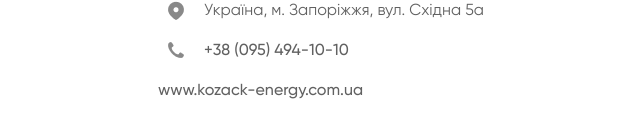
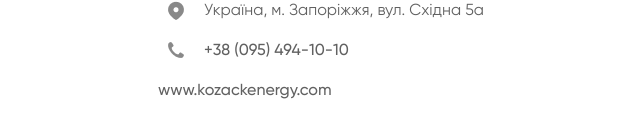
Before and after one commit to Serge12333/kozack, a React (Create React App) app: page / in a window 1280 px wide. Shown: the part 3531-3669 px from the top of the page, without its empty margins (319-959 px from the left). Built offline with nearby package versions, Linux system fonts and the light colour scheme.

Commit message:
web-site

```diff
--- a/src/site-content/Footer/footer.js
+++ b/src/site-content/Footer/footer.js
@@ -114,7 +114,7 @@
               <img src={Call} />
               <a href="tel: +380954941010">+38 (095) 494-10-10</a>
             </ContentSub>
-            <a href="https://kozack-enegrgy.com.ua/">www.kozack-energy.com.ua</a>
+            <a href="https://kozackenergy.com/">www.kozackenergy.com</a>
           </Column>
         </ContentHolder>
       </Container>
```
